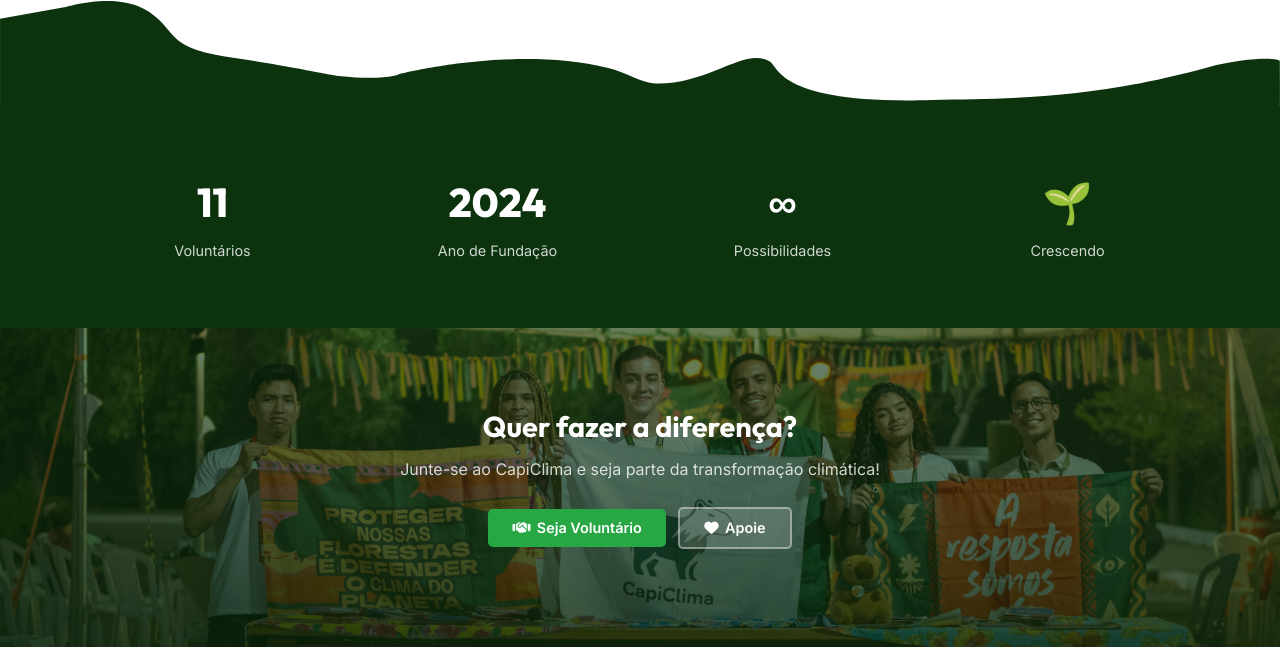
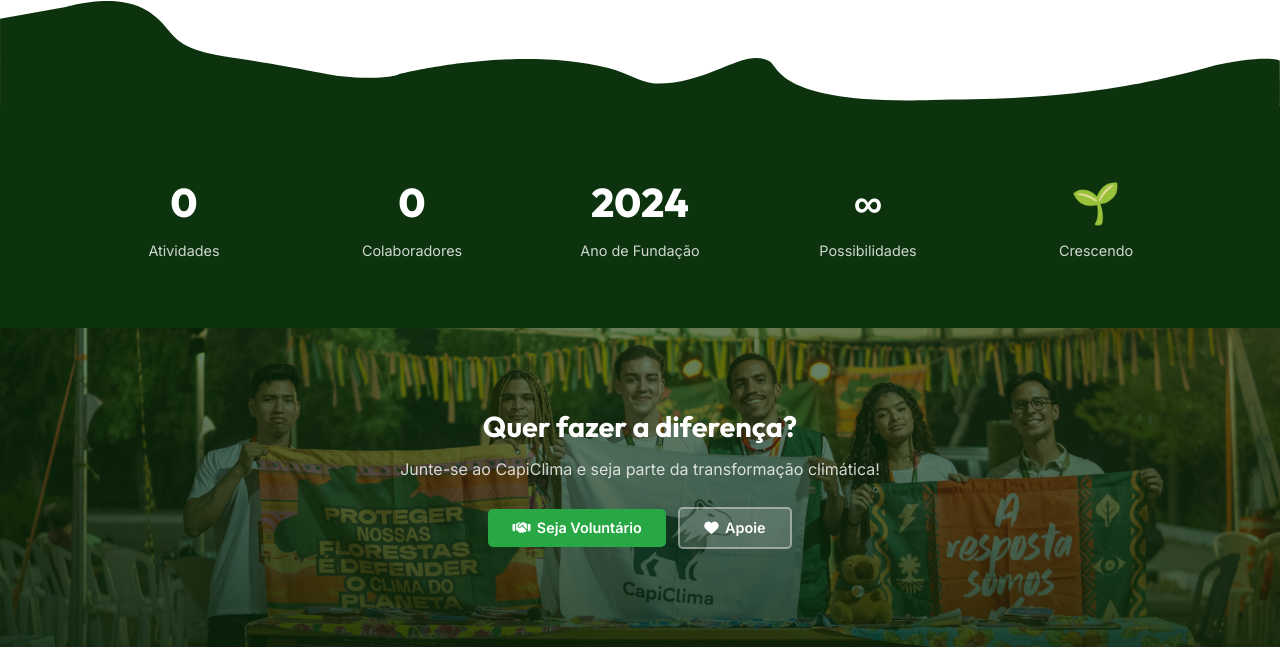
Before and after one commit to bruno-df/Capiclima, a Django app: page / in a window 1280 px wide. Shown: the part 1695-2342 px from the top of the page. Run offline with Django 5.2, Linux system fonts and the light colour scheme; data comes from the database, SQL or seed files in the repository; data that the repository does not hold is empty; some libraries are stand-ins or nearby versions.

Commit message:
feat: count status em tempo real

```diff
--- a/apps/ong/urls.py
+++ b/apps/ong/urls.py
@@ -10,4 +10,5 @@ urlpatterns = [
     path('oportunidades/', views.OportunidadesView.as_view(), name='oportunidades'),
     path('colaboradores/', views.ColaboradoresView.as_view(), name='colaboradores'),
     path('apoie/', views.ApoieView.as_view(), name='apoie'),
+    path('api/stats/', views.StatsAPIView.as_view(), name='api_stats'),
 ]
--- a/apps/ong/views.py
+++ b/apps/ong/views.py
@@ -1,4 +1,5 @@
-from django.views.generic import ListView, TemplateView
+from django.http import JsonResponse
+from django.views.generic import ListView, TemplateView, View
 
 from .models import (
     Atividade,
@@ -26,6 +27,10 @@ class IndexView(TemplateView):
         context["atividades_destaque"] = Atividade.objects.filter(
             destaque=True, ativo=True
         )[:3]
+
+        # Contadores em tempo real
+        context["total_atividades"] = Atividade.objects.filter(ativo=True).count()
+        context["total_colaboradores"] = MembroEquipe.objects.count()
 
         # Secao editavel da home (singleton)
         context["secao_home"] = SecaoHome.load()
@@ -108,3 +113,14 @@ class ApoieView(TemplateView):
         context["title"] = "Apoie"
         context["secao_apoie"] = SecaoApoie.load()
         return context
+
+
+class StatsAPIView(View):
+    """Endpoint JSON para contadores em tempo real da home."""
+
+    def get(self, request, *args, **kwargs):
+        data = {
+            "total_atividades": Atividade.objects.filter(ativo=True).count(),
+            "total_colaboradores": MembroEquipe.objects.count(),
+        }
+        return JsonResponse(data)
--- a/static/css/style.css
+++ b/static/css/style.css
@@ -354,6 +354,7 @@ h1, h2, h3, h4, h5, h6 {
     font-size: 0.9rem;
     opacity: 0.8;
 }
+
 
 /* ============================================
    APOIE / SUPPORT — Simples
--- /dev/null
+++ b/static/js/stats.js
@@ -0,0 +1,77 @@
+/**
+ * CapiClima — Contadores animados e atualização em tempo real
+ *
+ * Lê a URL da API a partir do atributo data-stats-url na .stats-section.
+ */
+(function () {
+
+    /* ---- Animated count-up ---- */
+    function animateCounter(el) {
+        if (el.dataset.animated) return;
+        var target = parseInt(el.dataset.target, 10);
+        if (isNaN(target)) return;
+        el.dataset.animated = '1';
+        var suffix = el.dataset.suffix || '';
+        var duration = 1600;
+        var start = performance.now();
+
+        function step(now) {
+            var elapsed = now - start;
+            var progress = Math.min(elapsed / duration, 1);
+            /* easeOutExpo */
+            var ease = 1 - Math.pow(2, -10 * progress);
+            var current = Math.round(ease * target);
+            el.textContent = current + suffix;
+            if (progress < 1) requestAnimationFrame(step);
+        }
+        requestAnimationFrame(step);
+    }
+
+    /* ---- Trigger on scroll (IntersectionObserver) ---- */
+    var statsSection = document.querySelector('.stats-section');
+    if (!statsSection) return;
+
+    var observer = new IntersectionObserver(function (entries) {
+        entries.forEach(function (entry) {
+            if (entry.isIntersecting) {
+                var counters = entry.target.querySelectorAll('.stat-number[data-target]');
+                counters.forEach(animateCounter);
+            }
+        });
+    }, { threshold: 0.3 });
+
+    observer.observe(statsSection);
+
+    /* ---- Real-time polling every 30 s ---- */
+    var apiUrl = statsSection.dataset.statsUrl;
+    if (!apiUrl) return;
+
+    function refreshStats() {
+        fetch(apiUrl)
+            .then(function (r) { return r.json(); })
+            .then(function (data) {
+                var elAtiv = document.getElementById('stat-atividades');
+                var elColab = document.getElementById('stat-colaboradores');
+                if (elAtiv && data.total_atividades !== undefined) {
+                    var prev = parseInt(elAtiv.textContent, 10) || 0;
+                    if (data.total_atividades !== prev) {
+                        elAtiv.dataset.target = data.total_atividades;
+                        elAtiv.dataset.animated = '';
+                        animateCounter(elAtiv);
+                    }
+                }
+                if (elColab && data.total_colaboradores !== undefined) {
+                    var prev2 = parseInt(elColab.textContent, 10) || 0;
+                    if (data.total_colaboradores !== prev2) {
+                        elColab.dataset.target = data.total_colaboradores;
+                        elColab.dataset.animated = '';
+                        animateCounter(elColab);
+                    }
+                }
+            })
+            .catch(function () { /* silently retry next interval */ });
+    }
+
+    setInterval(refreshStats, 30000);
+
+})();
--- a/templates/includes/scripts.html
+++ b/templates/includes/scripts.html
@@ -7,3 +7,4 @@
 
 {# Scripts Personalizados #}
 <script src="{% static 'js/include.js' %}" defer></script>
+<script src="{% static 'js/stats.js' %}" defer></script>
--- a/templates/pages/index.html
+++ b/templates/pages/index.html
@@ -202,28 +202,34 @@
 </div>
 
 {# ==================== STATS ==================== #}
-<section class="stats-section">
+<section class="stats-section" data-stats-url="{% url 'ong:api_stats' %}">
     <div class="container">
-        <div class="row g-4">
-            <div class="col-6 col-md-3">
-                <div class="stat-item">
-                    <span class="stat-number">11</span>
-                    <span class="stat-label">Voluntários</span>
+        <div class="row g-4 justify-content-center">
+            <div class="col-6 col-md">
+                <div class="stat-item" data-stat="atividades">
+                    <span class="stat-number" data-target="{{ total_atividades }}" id="stat-atividades">0</span>
+                    <span class="stat-label">Atividades</span>
                 </div>
             </div>
-            <div class="col-6 col-md-3">
+            <div class="col-6 col-md">
+                <div class="stat-item" data-stat="colaboradores">
+                    <span class="stat-number" data-target="{{ total_colaboradores }}" id="stat-colaboradores">0</span>
+                    <span class="stat-label">Colaboradores</span>
+                </div>
+            </div>
+            <div class="col-6 col-md">
                 <div class="stat-item">
                     <span class="stat-number">2024</span>
                     <span class="stat-label">Ano de Fundação</span>
                 </div>
             </div>
-            <div class="col-6 col-md-3">
+            <div class="col-6 col-md">
                 <div class="stat-item">
                     <span class="stat-number">∞</span>
                     <span class="stat-label">Possibilidades</span>
                 </div>
             </div>
-            <div class="col-6 col-md-3">
+            <div class="col-6 col-md">
                 <div class="stat-item">
                     <span class="stat-number">🌱</span>
                     <span class="stat-label">Crescendo</span>
```
